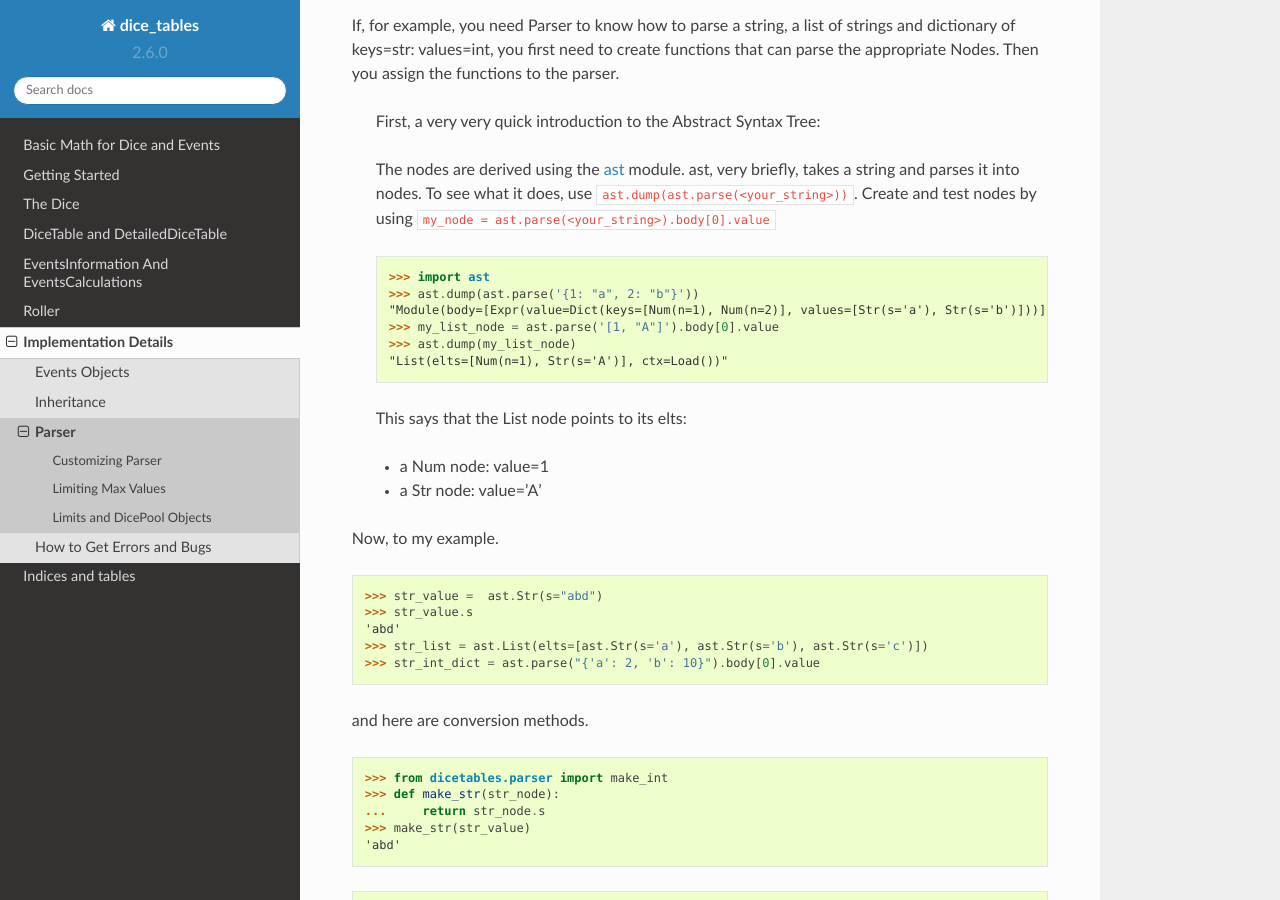
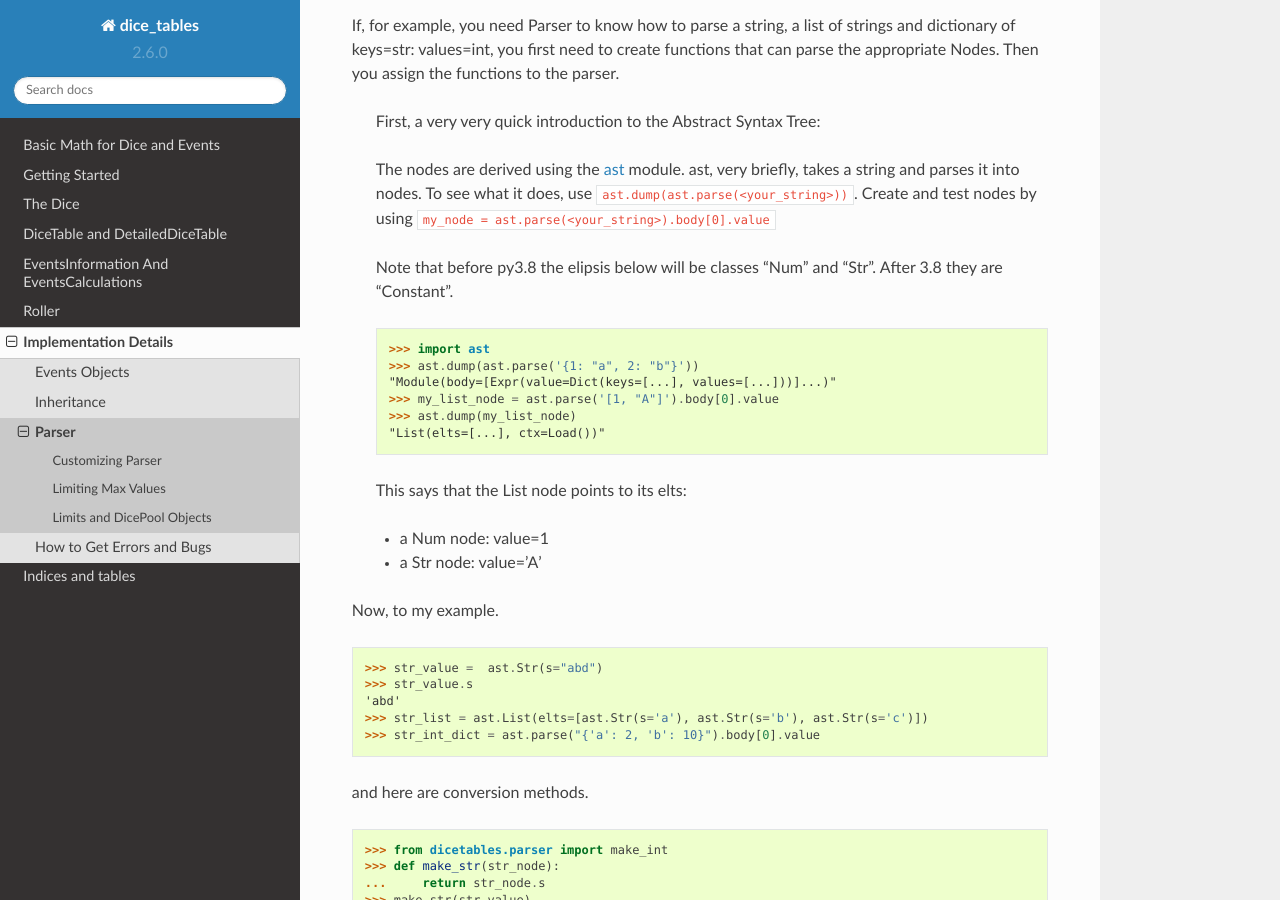
Before and after one commit to eric-s-s/dice-tables, a Sphinx documentation site: the page built from docs/implementation_details/parser.rst, in a window 1280 px wide and 900 px high, scrolled down 604 px. Built offline with Sphinx 7.4.7 and the Read the Docs theme 2.0.0, drawn with Linux system fonts in a browser that asks for light colours.

```diff
--- a/docs/implementation_details/parser.rst
+++ b/docs/implementation_details/parser.rst
@@ -68,12 +68,15 @@ the appropriate Nodes. Then you assign the functions to the parser.
     it does, use :code:`ast.dump(ast.parse(<your_string>))`.  Create and test nodes by using
     :code:`my_node = ast.parse(<your_string>).body[0].value`
 
+    Note that before py3.8 the elipsis below will be classes "Num" and "Str".
+    After 3.8 they are "Constant".
+
     >>> import ast
     >>> ast.dump(ast.parse('{1: "a", 2: "b"}'))
-    "Module(body=[Expr(value=Dict(keys=[Num(n=1), Num(n=2)], values=[Str(s='a'), Str(s='b')]))])"
+    "Module(body=[Expr(value=Dict(keys=[...], values=[...]))]...)"
     >>> my_list_node = ast.parse('[1, "A"]').body[0].value
     >>> ast.dump(my_list_node)
-    "List(elts=[Num(n=1), Str(s='A')], ctx=Load())"
+    "List(elts=[...], ctx=Load())"
 
     This says that the List node points to its elts:
 
```
Also changed, not shown: .travis.yml, 1 other file.
